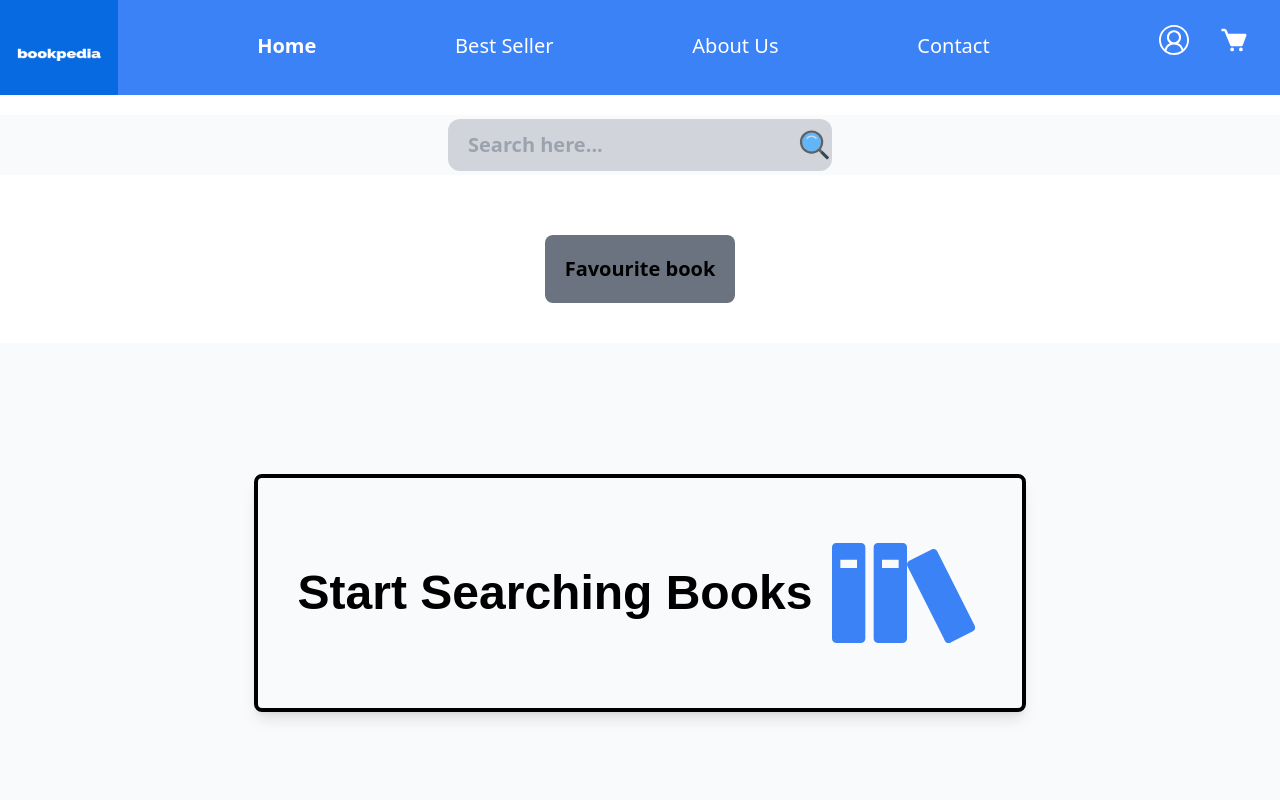
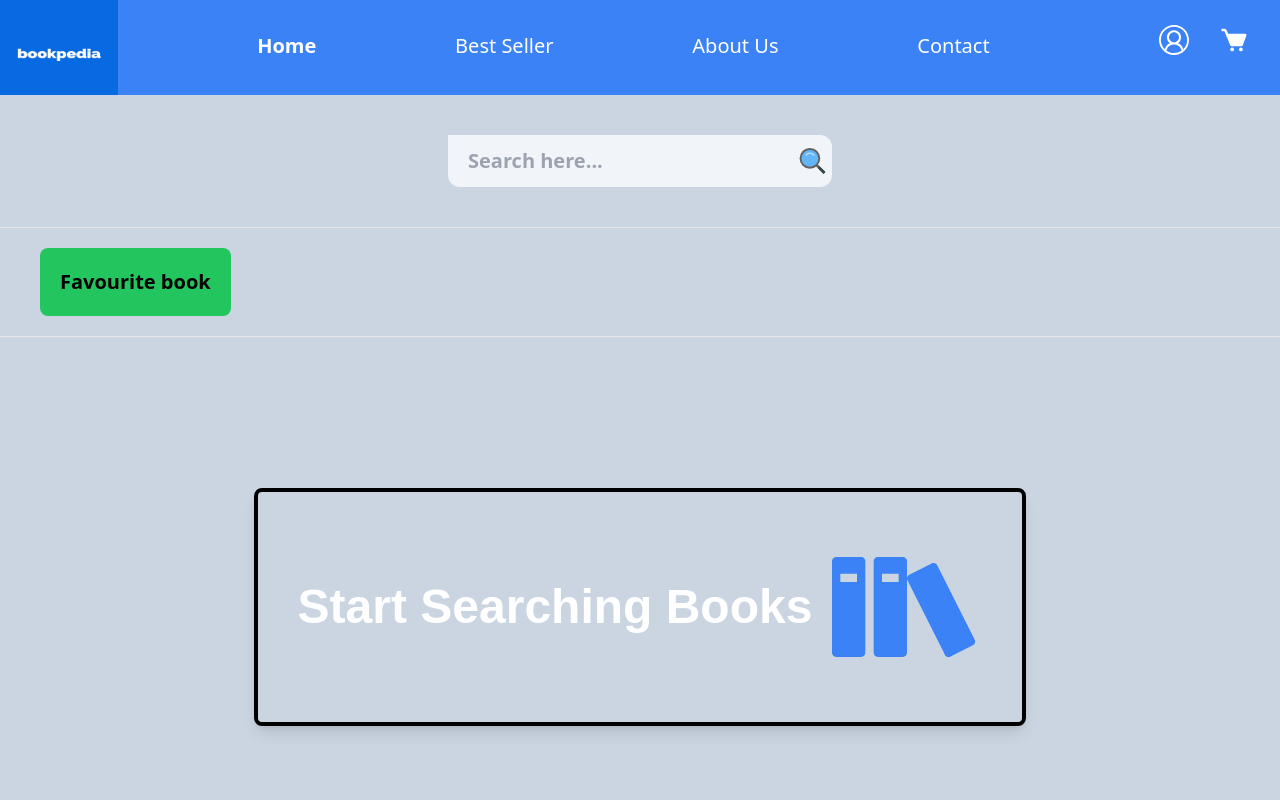
Before and after one commit to codewithnadeem14502/Bookpedia, a React (Vite) app: page /book in a window 1280 px wide. Shown: the top 800 px of the page. Built offline with nearby package versions, Linux system fonts and the light colour scheme; what tailwindcss-animatecss would draw is missing.

Commit message:
added sorting funcationality

```diff
--- a/index.html
+++ b/index.html
@@ -6,7 +6,7 @@
     <meta name="viewport" content="width=device-width, initial-scale=1.0" />
     <title>Bookpedia📚</title>
   </head>
-  <body>
+  <body class="bg-slate-100">
     <div id="root"></div>
     <script type="module" src="/src/main.jsx"></script>
   </body>
--- a/src/components/Buttons/BackButton.jsx
+++ b/src/components/Buttons/BackButton.jsx
@@ -6,7 +6,7 @@ const BackButton = () => {
 
   return (
     <>
-      <div className="hidden md:my-5 md:block">
+      <div className="hidden md:py-8 md:px-10 md:block">
         <button
           className="p-4 rounded-full  bg-gradient-to-r from-red-500 to-yellow-500 shadow-lg hover:from-red-600 hover:to-yellow-600 transform hover:scale-105 transition-transform duration-300 focus:outline-none focus:ring-2 focus:ring-offset-2 focus:ring-red-500"
           onClick={() => {
--- a/src/components/book/Books.jsx
+++ b/src/components/book/Books.jsx
@@ -1,71 +1,136 @@
-import React, { useEffect, useState } from "react";
+import React, { useState } from "react";
 import axios from "axios";
 import BookCard from "./BookCard";
 import Intro from "../minicomponent/Intro";
 import { FcSearch } from "react-icons/fc";
 import { Link } from "react-router-dom";
+import { APIKEY } from "../../context/BestSellingData";
 const Books = () => {
   const [data, setData] = useState([]);
   const [loading, setLoading] = useState(false);
   const [search, setSearch] = useState("");
   const [favourite, setFavourite] = useState(false);
+  const [sortOrder, setSortOrder] = useState("asc");
+  const [sortCriterion, setSortCriterion] = useState("title");
+
+  const sortData = (order, sortBy) => {
+    const sortedData = [...data];
+
+    sortedData.sort((a, b) => {
+      if (
+        a &&
+        a.volumeInfo &&
+        a.volumeInfo.title &&
+        b &&
+        b.volumeInfo &&
+        b.volumeInfo.title
+      ) {
+        if (sortBy === "title") {
+          if (order === "asc") {
+            return a.volumeInfo.title.localeCompare(b.volumeInfo.title);
+          } else {
+            return b.volumeInfo.title.localeCompare(a.volumeInfo.title);
+          }
+        } else if (sortBy === "price") {
+          const priceA = a.saleInfo?.listPrice?.amount || 0;
+          const priceB = b.saleInfo?.listPrice?.amount || 0;
+          if (order === "asc") {
+            return priceA - priceB;
+          } else {
+            return priceB - priceA;
+          }
+        }
+      } else {
+        if (order === "asc") {
+          return -1;
+        } else {
+          return 1;
+        }
+      }
+    });
+
+    setData(sortedData);
+  };
+
   const handleSearch = () => {
-    // useEffect(() => {
     axios
       .get(
-        `https://www.googleapis.com/books/v1/volumes?q=${search}&key=AIzaSyCgpPa7Ctg2u1ldc7iInVH7Qq0TN7UmgmM` +
-          `&maxResults=40`
+        `https://www.googleapis.com/books/v1/volumes?q=${search}&key=${APIKEY}&maxResults=40`
       )
       .then((res) => {
         setData(res.data.items);
         setLoading(true);
       });
-    // }, []);
   };
 
   const handleInputChange = (e) => {
     setSearch(e.target.value);
   };
-  const handlefavourite = () => {
-    {
-      favourite == true ? setFavourite(false) : setFavourite(true);
-    }
+
+  const handleFavourite = () => {
+    setFavourite(!favourite);
   };
 
   const h1ClassName = favourite
-    ? "text-xl font-bold p-5 m-5 bg-green-500 rounded-lg hover:bg-green-500"
-    : "text-xl font-bold p-5 m-5 bg-gray-500 rounded-lg hover:bg-green-500";
+    ? "text-xl font-bold p-5 m-5 bg-yellow-500 rounded-lg hover:bg-green-500"
+    : "text-xl font-bold p-5 m-5 bg-green-500 rounded-lg hover:bg-yellow-500";
+
+  const handleSortChange = (e) => {
+    const selectedSort = e.target.value;
+    const [newSortOrder, newSortCriterion] = selectedSort.split("-");
+
+    setSortOrder(newSortOrder);
+    setSortCriterion(newSortCriterion);
+    sortData(newSortOrder, newSortCriterion);
+  };
+
   return (
     <>
-      <div className="bg-slate-50 mt-5 flex justify-center h-[60px]">
-        <div className="flex w-[30%] m-1 justify-center">
+      <div className="bg-slate-300 pt-5 flex justify-center ">
+        <div className="flex w-[30%] my-5 mb-10 justify-center">
           <input
-            className="bg-gray-300 font-semibold text-xl w-[550px] rounded-tl-xl rounded-bl-xl  pl-5 focus:outline-none"
+            className="bg-slate-100 font-semibold text-xl w-[550px]   h-[52px]rounded-tr-xl rounded-bl-xl   pl-5 focus:outline-none"
             type="text"
             placeholder="Search here..."
             value={search}
             onChange={handleInputChange}
           />
-          <div className="items-center">
+          <div className="items-center bg-slate-300">
             <FcSearch
-              className="w-[35px] h-[52px]  bg-gray-300 rounded-r-xl"
+              className="w-[35px] h-[52px] pr-1 bg-slate-100 rounded-r-xl"
               onClick={handleSearch}
               style={{ cursor: "pointer" }}
             />
           </div>
         </div>
       </div>
-      <div
-        className="flex justify-center mt-10 cursor-pointer "
-        onClick={handlefavourite}
-      >
+      <hr />
+      <div className="flex justify-between px-5 cursor-pointer bg-slate-300">
         <Link to="/FavouriteBook ">
           <h1 className={h1ClassName}>Favourite book</h1>
         </Link>
+        {data.length > 0 && (
+          <div className="flex justify-between">
+            <label className="text-xl font-bold p-5 m-5">
+              Sort by:
+              <select
+                value={`${sortOrder}-${sortCriterion}`}
+                onChange={handleSortChange}
+                className="p-2 ml-2 bg-gray-100 border border-gray-100 rounded-md focus:outline-none focus:ring-2 focus:ring-blue-200"
+              >
+                <option value="asc-title">A - Z</option>
+                <option value="desc-title">Z - A</option>
+                <option value="asc-price">Price Low to High</option>
+                <option value="desc-price">Price High to Low</option>
+              </select>
+            </label>
+          </div>
+        )}
       </div>
-      <div className=" bg-slate-100 w-full mt-5">
+      <hr />
+      <div className="bg-slate-300 w-full pt-5">
         <div className="flex flex-wrap justify-center">
-          {loading == false ? <Intro /> : <BookCard books={data} />}
+          {loading === false ? <Intro /> : <BookCard books={data} />}
         </div>
       </div>
     </>
--- a/src/components/favouritebook/FavouriteBook.jsx
+++ b/src/components/favouritebook/FavouriteBook.jsx
@@ -6,6 +6,7 @@ import { ImBin } from "react-icons/im";
 import EmptyCart from "../cart/EmptyCart";
 import clipboard from "clipboard-copy";
 import CopyToClipboardButton from "../Buttons/CopyToClipboardButton";
+import BackButton from "../Buttons/BackButton";
 const FavouriteBook = () => {
   const favitems = useSelector(getCart);
   const dispatch = useDispatch();
@@ -26,8 +27,8 @@ const FavouriteBook = () => {
     return <EmptyCart heading={heading} para={para} cat={cat} />;
 
   return (
-    <div>
-      <div className="mt-5 grid grid-cols-1 md:grid-cols-2 lg:grid-cols-3 gap-4">
+    <div className="bg-slate-100">
+      <div className="p-5 md:p-10 grid grid-cols-1 md:grid-cols-2 lg:grid-cols-3 gap-4 ">
         {uniqueBooks.map((book) => (
           <div
             key={book.id}
@@ -56,11 +57,8 @@ const FavouriteBook = () => {
           </div>
         ))}
       </div>
-      <Link to="/">
-        <button className="m-5 p-5 rounded-md bg-cyan-500 font-bold text-lg">
-          Go Back
-        </button>
-      </Link>
+
+      <BackButton />
     </div>
   );
 };
--- a/src/components/minicomponent/Intro.jsx
+++ b/src/components/minicomponent/Intro.jsx
@@ -24,9 +24,11 @@ const Intro = () => {
   }, []);
 
   return (
-    <div className="w-[80%]  md:w-full h-[500px] flex justify-center items-center text-center bg-slate-50">
-      <div className="flex justify-center items-center text-center border-solid border-4 border-black p-10 flex-col md:flex-row rounded-lg shadow-lg">
-        <h1 className="text-5xl font-Poppins font-bold mr-5">{text}</h1>
+    <div className="w-[80%]  md:w-full h-[500px] flex justify-center items-center text-center bg-slate-300 ">
+      <div className="flex justify-center items-center text-center border-solid border-4 border-black p-10 flex-col md:flex-row rounded-lg shadow-lg bg-slate-300">
+        <h2 className="text-5xl text-white font-Poppins font-bold mr-5">
+          {text}
+        </h2>
         <ImBooks className="animate__animated animate__bounceIn w-[150px] h-[150px] text-blue-500" />
       </div>
     </div>
```
Also changed, not shown: src/context/BestSellingData.js.
